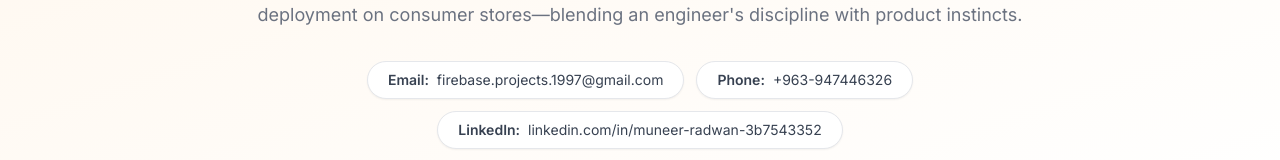
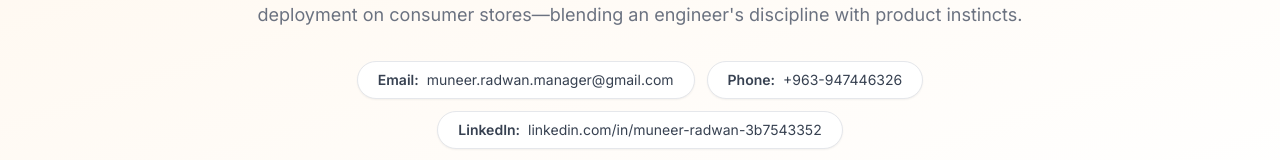
Before and after one commit to muneerradwan-manager/MR_Portfolio, a React (Vite) app: page /about in a window 1280 px wide. Shown: the part 299-459 px from the top of the page. Built offline with nearby package versions, Linux system fonts and the light colour scheme.

Commit message:
ui-ux edits

```diff
--- a/src/data/about.js
+++ b/src/data/about.js
@@ -31,8 +31,8 @@
   contact: [
     {
       label: "Email",
-      value: "firebase.projects.1997@gmail.com",
-      href: "mailto:firebase.projects.1997@gmail.com",
+      value: "muneer.radwan.manager@gmail.com",
+      href: "mailto:muneer.radwan.manager@gmail.com",
     },
     {
       label: "Phone",
--- a/src/data/contact.js
+++ b/src/data/contact.js
@@ -6,9 +6,14 @@
   intro:
     'Feel free to reach out through any of these channels. I typically respond within 24 hours.',
   form: {
-    recipient: 'firebase.projects.1997@gmail.com',
+    recipient: 'muneer.radwan.manager@gmail.com',
     subjectPrefix: 'New message from',
     submitLabel: 'Send Message',
+    // Web3Forms Configuration - Get your access key from https://web3forms.com/
+    // It's free and requires no signup - just visit the site and get your key
+    web3forms: {
+      accessKey: 'YOUR_ACCESS_KEY', // Get from https://web3forms.com/ (free, no signup needed)
+    },
     // EmailJS Configuration - Get these from https://www.emailjs.com/
     emailjs: {
       serviceId: 'YOUR_SERVICE_ID', // Replace with your EmailJS service ID
@@ -20,20 +25,14 @@
     {
       type: 'email',
       label: 'Email',
-      value: 'firebase.projects.1997@gmail.com',
-      href: 'mailto:firebase.projects.1997@gmail.com',
+      value: 'muneer.radwan.manager@gmail.com',
+      href: 'mailto:muneer.radwan.manager@gmail.com',
     },
     {
       type: 'phone',
       label: 'Phone / WhatsApp',
       value: '+963-947446326',
       href: 'https://wa.me/963947446326',
-    },
-    {
-      type: 'linkedin',
-      label: 'LinkedIn',
-      value: 'linkedin.com/in/muneer-radwan-3b7543352',
-      href: 'https://www.linkedin.com/in/muneer-radwan-3b7543352',
     },
     {
       type: 'facebook',
--- a/src/pages/Contact.jsx
+++ b/src/pages/Contact.jsx
@@ -33,22 +33,51 @@
     setIsSubmitting(true);
     setSubmitStatus(null);
 
-    // Check if EmailJS is configured
-    if (
-      form.emailjs.serviceId === 'YOUR_SERVICE_ID' ||
-      form.emailjs.templateId === 'YOUR_TEMPLATE_ID' ||
-      form.emailjs.publicKey === 'YOUR_PUBLIC_KEY'
-    ) {
-      // Fallback to mailto if EmailJS is not configured
-      const subject = encodeURIComponent(`${t('contact.form.subjectPrefix', 'New message from')} ${formData.name}`);
-      const body = encodeURIComponent(
-        `Name: ${formData.name}\nEmail: ${formData.email}\n\nMessage:\n${formData.message}`,
-      );
-      window.location.href = `mailto:${form.recipient}?subject=${subject}&body=${body}`;
+    // Try Web3Forms first (free, no signup needed)
+    if (form.web3forms?.accessKey && form.web3forms.accessKey !== 'YOUR_ACCESS_KEY') {
+      try {
+        const response = await fetch('https://api.web3forms.com/submit', {
+          method: 'POST',
+          headers: {
+            'Content-Type': 'application/json',
+            'Accept': 'application/json',
+          },
+          body: JSON.stringify({
+            access_key: form.web3forms.accessKey,
+            subject: `${t('contact.form.subjectPrefix', 'New message from')} ${formData.name}`,
+            from_name: formData.name,
+            from_email: formData.email,
+            message: formData.message,
+            to_email: form.recipient,
+          }),
+        });
+
+        const result = await response.json();
+
+        if (result.success) {
+          setSubmitStatus('success');
+          setFormData({ name: '', email: '', message: '' });
+          setTimeout(() => setSubmitStatus(null), 5000);
           setIsSubmitting(false);
           return;
+        } else {
+          throw new Error(result.message || 'Failed to send message');
+        }
+      } catch (error) {
+        console.error('Web3Forms Error:', error);
+        // Fall through to try EmailJS or mailto
+      }
     }
 
+    // Try EmailJS if configured
+    if (
+      form.emailjs?.serviceId &&
+      form.emailjs?.templateId &&
+      form.emailjs?.publicKey &&
+      form.emailjs.serviceId !== 'YOUR_SERVICE_ID' &&
+      form.emailjs.templateId !== 'YOUR_TEMPLATE_ID' &&
+      form.emailjs.publicKey !== 'YOUR_PUBLIC_KEY'
+    ) {
       try {
         // Initialize EmailJS with public key
         emailjs.init(form.emailjs.publicKey);
@@ -70,13 +99,23 @@
         setSubmitStatus('success');
         setFormData({ name: '', email: '', message: '' });
         setTimeout(() => setSubmitStatus(null), 5000);
+        setIsSubmitting(false);
+        return;
       } catch (error) {
         console.error('EmailJS Error:', error);
+        // Fall through to mailto fallback
+      }
+    }
+
+    // Fallback to mailto if no service is configured
+    const subject = encodeURIComponent(`${t('contact.form.subjectPrefix', 'New message from')} ${formData.name}`);
+    const body = encodeURIComponent(
+      `Name: ${formData.name}\nEmail: ${formData.email}\n\nMessage:\n${formData.message}`,
+    );
+    window.location.href = `mailto:${form.recipient}?subject=${subject}&body=${body}`;
+    setIsSubmitting(false);
     setSubmitStatus('error');
-      setTimeout(() => setSubmitStatus(null), 5000);
-    } finally {
-      setIsSubmitting(false);
-    }
+    setTimeout(() => setSubmitStatus(null), 3000);
   };
 
   return (
```
Also changed, not shown: 2 other files (tests, documents, lock files or other folders). Lines whose indentation alone changed are shown as unchanged.
